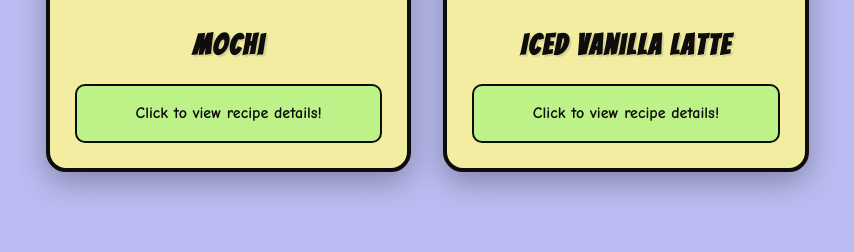
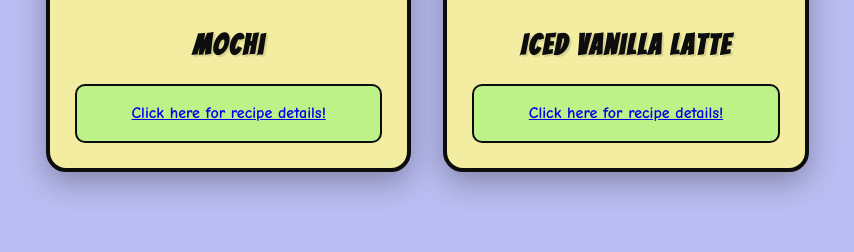
Before and after one commit to Bre-Wonder/Recipe-App-Achievment, a Django app: page /list/ in a window 1280 px wide. Shown: the part 1164-1416 px from the top of the page, without its empty margins (14-868 px from the left). Run offline with Django 5.2, Linux system fonts and the light colour scheme; data comes from the database, SQL or seed files in the repository.

Commit message:
added link

```diff
--- a/Acheivement 2/A2_Recipe_App/src/recipeApp/templates/recipeApp/main_recipelist.html
+++ b/Acheivement 2/A2_Recipe_App/src/recipeApp/templates/recipeApp/main_recipelist.html
@@ -352,7 +352,7 @@
                     <img src="{{object.pic.url}}" alt="{{object.name}}" />
                     <h3>{{object.name}}</h3>
                     <div class="recipe-info">
-                        Click to view recipe details!
+                        <a href ="{{object.get_absolute_url}}"> Click here for recipe details! </a>
                     </div>
                 </div>
                 {% endfor %}
```
